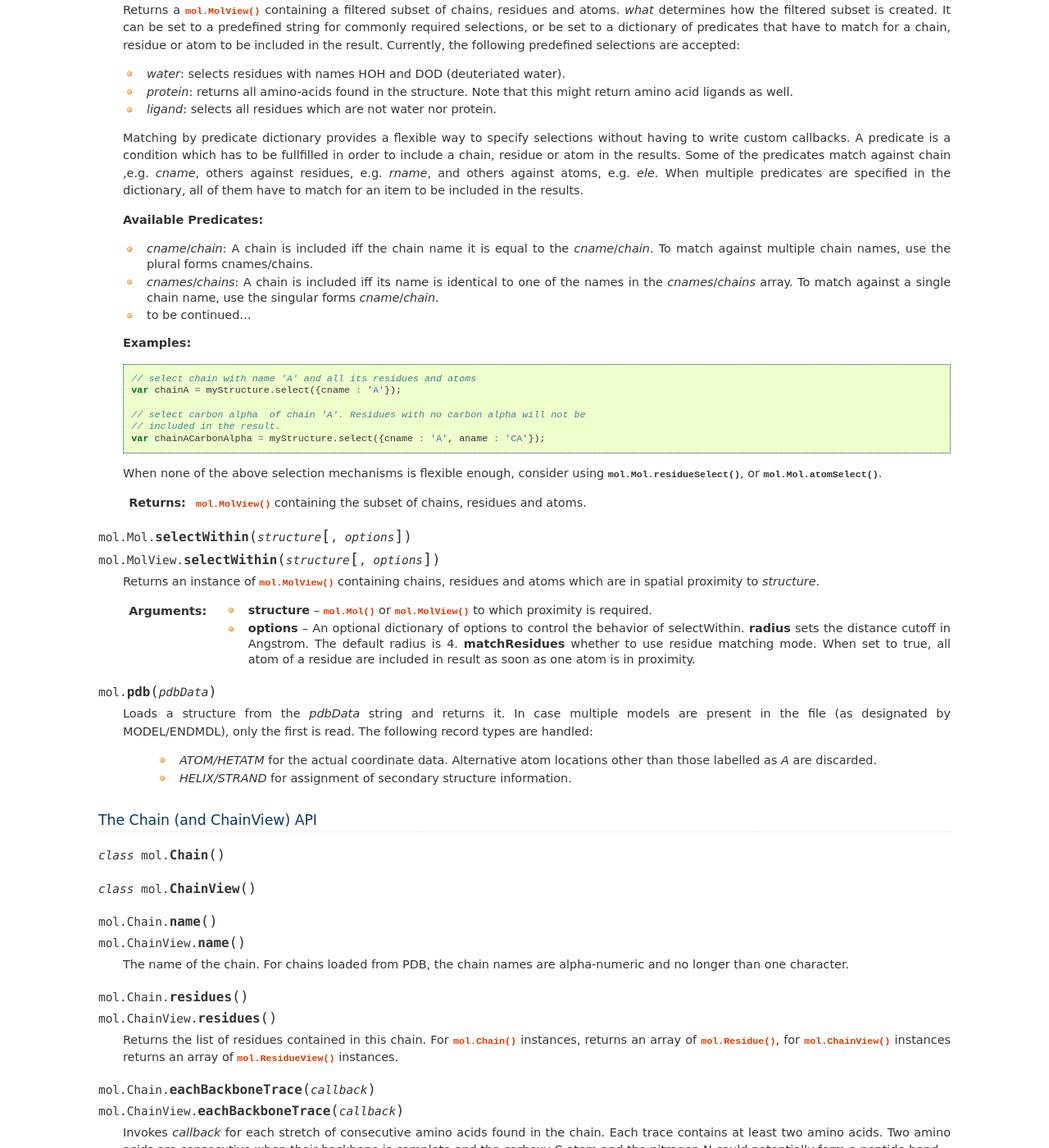
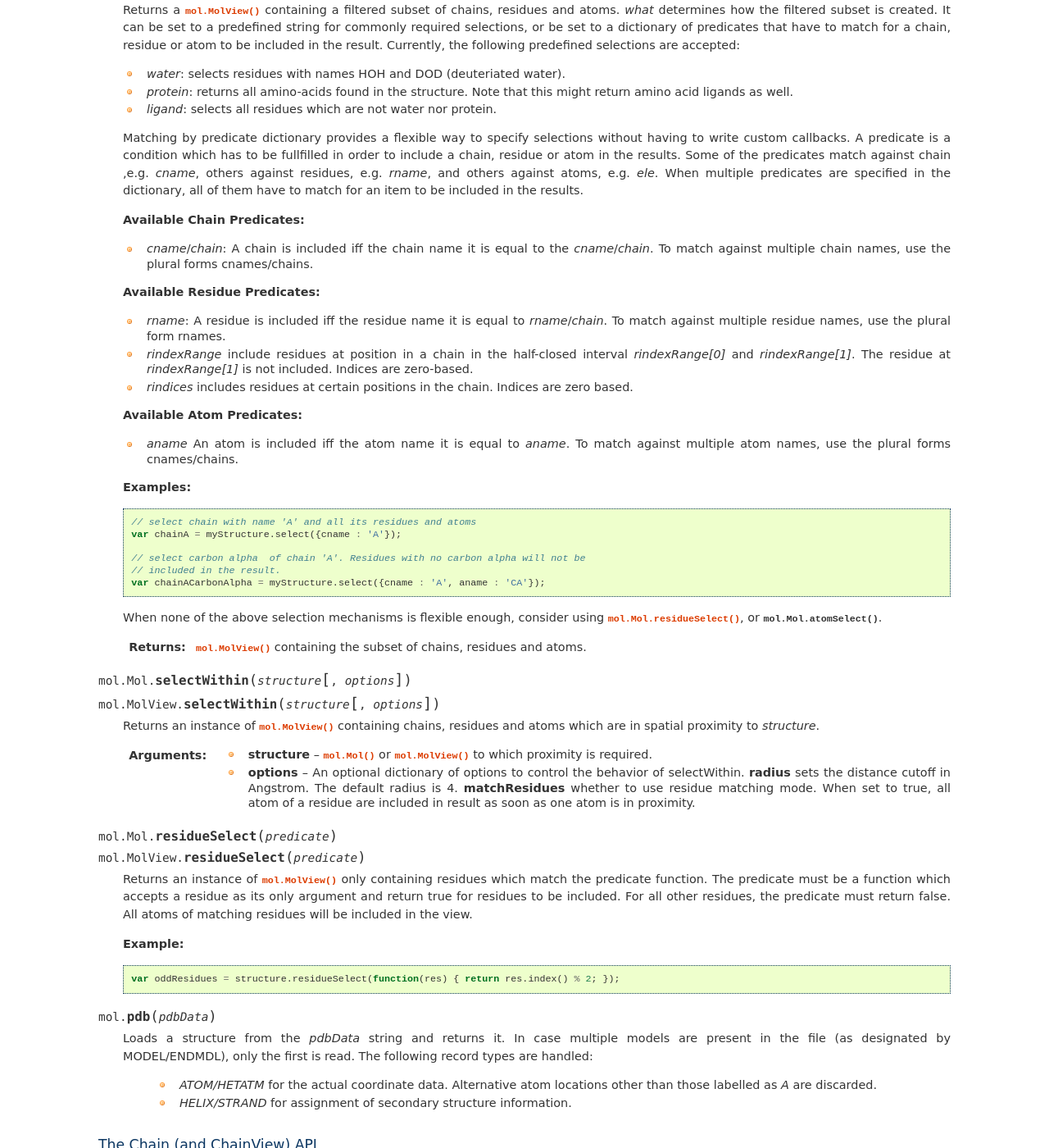
Before and after one commit to biasmv/pv, a Sphinx documentation site: the page built from doc/mol.rst, in a window 1280 px wide and 1400 px high, scrolled down 1445 px. Shown: the whole window at 82% size. Built offline with Sphinx 7.4.7, drawn with Linux system fonts in a browser that asks for light colours.

Commit message:
improve dictSelect and selection docs

```diff
--- a/doc/mol.rst
+++ b/doc/mol.rst
@@ -70,12 +70,19 @@ The Mol (and MolView) API
 
   Matching by predicate dictionary provides a flexible way to specify selections without having to write custom callbacks. A predicate is a condition which has to be fullfilled in order to include a chain, residue or atom in the results. Some of the predicates match against chain ,e.g. *cname*, others against residues, e.g. *rname*, and others against atoms, e.g. *ele*. When multiple predicates are specified in the dictionary, all of them have to match for an item to be included in the results.
 
-  **Available Predicates:**
+  **Available Chain Predicates:**
 
   * *cname*/*chain*: A chain is included iff the chain name it is equal to the *cname*/*chain*. To match against multiple chain names, use the plural forms cnames/chains.
-  * *cnames*/*chains*: A chain is included iff its name is identical to one of the names in the *cnames*/*chains* array. To match against a single chain name, use the singular forms *cname*/*chain*.
 
-  * to be continued...
+  **Available Residue Predicates:**
+
+  * *rname*: A residue is included iff the residue name it is equal to *rname*/*chain*. To match against multiple residue names, use the plural form rnames.
+  * *rindexRange* include residues at position in a chain in the half-closed interval *rindexRange[0]* and *rindexRange[1]*. The residue at *rindexRange[1]* is not included. Indices are zero-based.
+  * *rindices* includes residues at certain positions in the chain. Indices are zero based.
+
+  **Available Atom Predicates:**
+
+  * *aname* An atom is included iff the atom name it is equal to *aname*. To match against multiple atom names, use the plural forms cnames/chains.
 
   **Examples:**
 
@@ -100,6 +107,18 @@ The Mol (and MolView) API
 
   :param structure: :class:`mol.Mol` or :class:`mol.MolView` to which proximity is required.
   :param options: An optional dictionary of options to control the behavior of selectWithin.  **radius** sets the distance cutoff in Angstrom. The default radius is 4.   **matchResidues** whether to use residue matching mode. When set to true, all atom of a residue are included in result as soon as one atom is in proximity.
+
+
+.. function:: mol.Mol.residueSelect(predicate)
+              mol.MolView.residueSelect(predicate)
+
+  Returns an instance of :class:`mol.MolView` only containing residues which match the predicate function. The predicate must be a function which accepts a residue as its only argument and return true for residues to be included. For all other residues, the predicate must return false. All atoms of matching residues will be included in the view.
+
+  **Example:**
+
+  .. code-block:: javascript
+
+    var oddResidues = structure.residueSelect(function(res) { return res.index() % 2; });
 
 .. function:: mol.pdb(pdbData)
 
```
Also changed, not shown: 1 other file.
